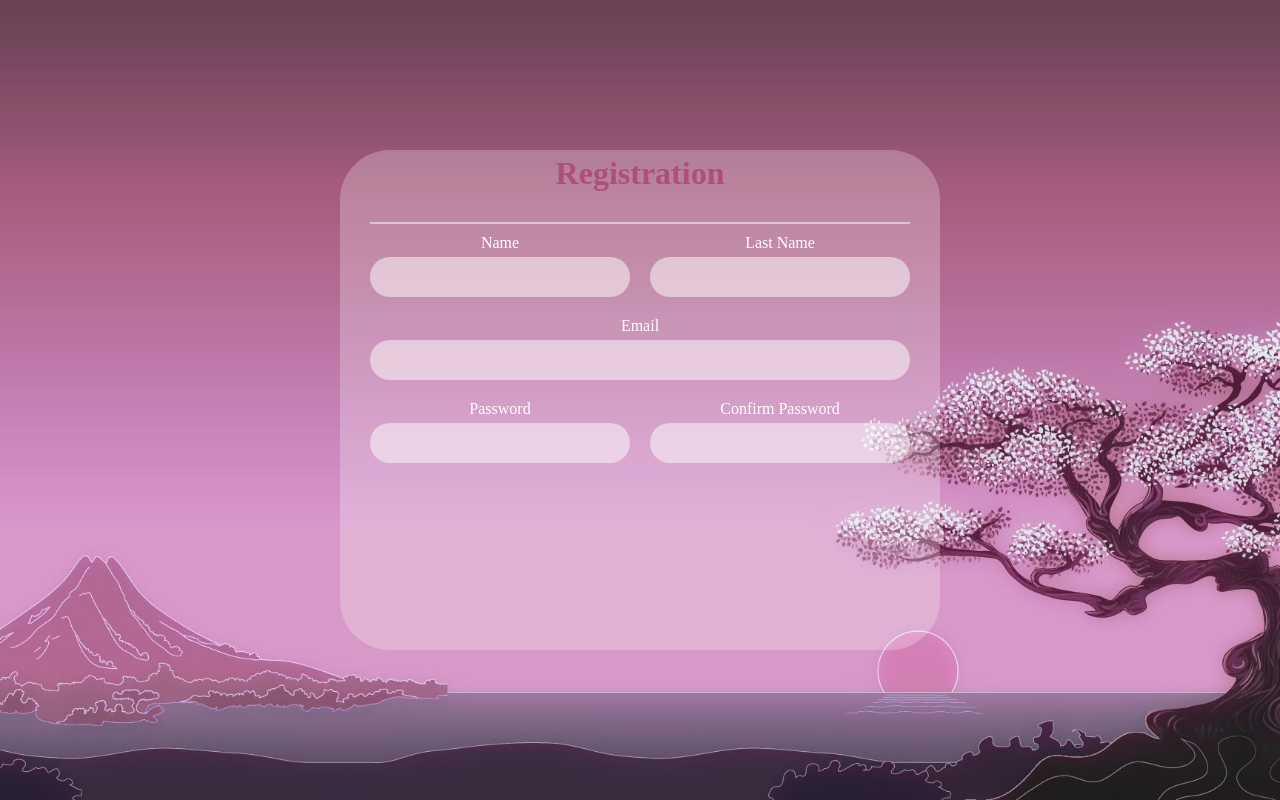
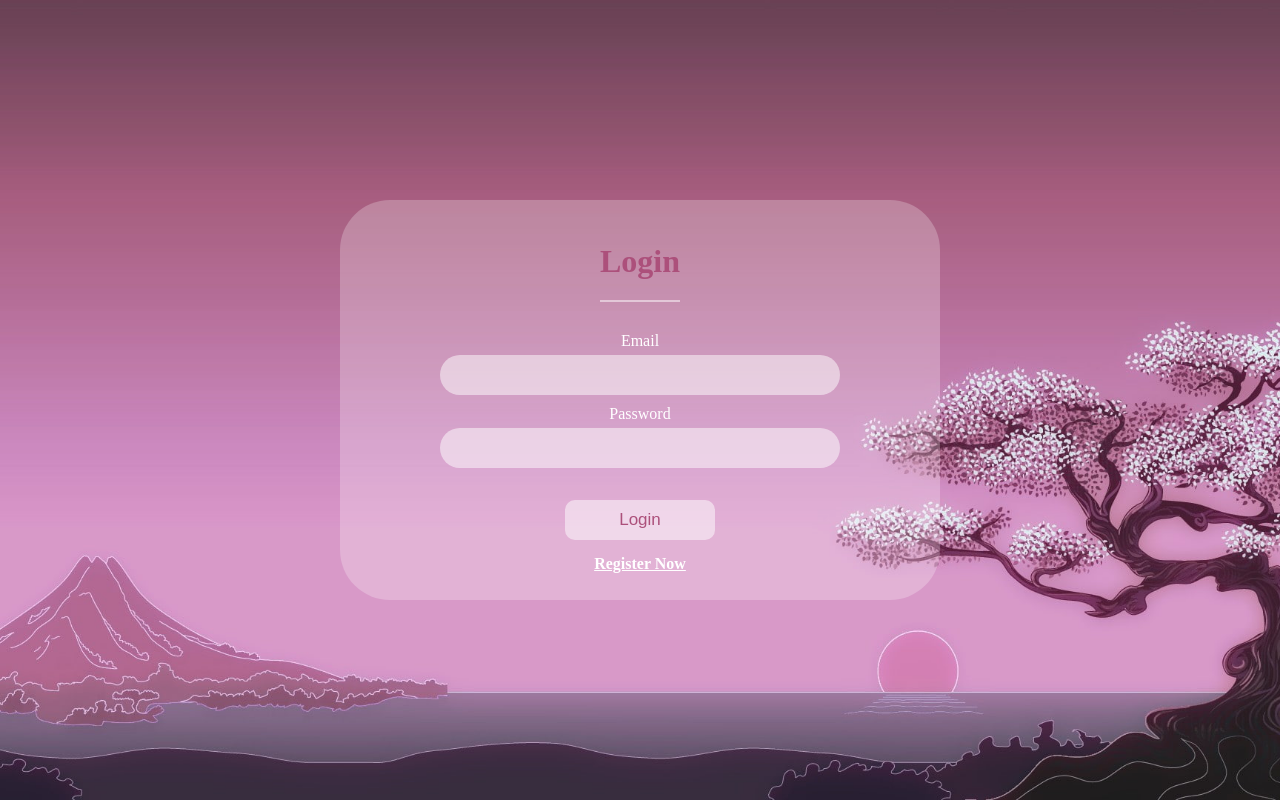
Before and after one commit to Gujaaa/registration, a plain HTML site: page index.html in a window 1280 px wide. Drawn offline with Linux system fonts and the light colour scheme.

Commit message:
login done

```diff
--- a/index.html
+++ b/index.html
@@ -9,10 +9,10 @@
 </head>
 
 <body>
-    <div class="container">
-        <div class="box">
+    <div class="r-container" id="rContainer">
+        <div class="r-box">
             <h1>Registration</h1>
-            <div class="namelastname">
+            <div class="r-namelastname">
                 <div>
                     <p>Name</p>
                     <input type="Name">
@@ -22,22 +22,47 @@
                     <input type="Lastname">
                 </div>
             </div>
-            <div class="email">
-                <div>
-                    <p>Email</p>
-                    <input type="Name">
-                </div>
+            <div class="r-email">
+                <p>Email</p>
+                <input type="Name">
             </div>
-            <div class="password">
+            <div class="r-password">
                 <div>
                     <p>Password</p>
                     <input type="password" id="password">
                 </div>
                 <div>
                     <p>Confirm Password</p>
-                    <input type="password" id="password">
+                    <input type="confirmpassword" id="Confirmpassword">
                 </div>
             </div>
+        </div>
+        <button class="r-button" type="submit">Register</button>
+    </div>
+
+
+
+
+    <!-- --------------------------------------------------- -->
+
+
+
+    <div class="l-container" id="lContainer">
+        <div class="l-box">
+            <h1>Login</h1>
+            <div class="l-email">
+                <p>Email</p>
+                <input type="Name">
+                <p>Password</p>
+                <input type="l-password" id="lPassword">
+            </div>
+        </div>
+        <div class="l-account">
+            <button class="l-button" type="submit">Login</button>
+            <h4 class="account" id="account">Register Now</h4>
+        </div>
+    </div>
 </body>
+<script src="index.js"></script>
 
 </html>
--- /dev/null
+++ b/index.js
@@ -0,0 +1,11 @@
+const register = document.getElementById('account')
+const rContainer = document.getElementById('rContainer')
+
+register.addEventListener('click', () => {
+    rContainer.style.display = 'flex'
+    document.getElementById('lContainer').style.display = 'none'
+
+    setTimeout(() => {
+        rContainer.classList.add('registerAnim')
+    }, 100);
+})
--- a/style.css
+++ b/style.css
@@ -1,3 +1,7 @@
+:root {
+    --main-purple-color: rgb(172, 80, 123);
+}
+
 * {
     margin: 0;
     padding: 0;
@@ -16,7 +20,7 @@ body {
     background-repeat: no-repeat;
 }
 
-.container {
+.r-container {
     width: 600px;
     height: 500px;
     display: flex;
@@ -25,29 +29,33 @@ body {
     flex-direction: column;
     border-radius: 50px;
     background-color: rgba(255, 255, 255, 0.24);
+    display: none;
+    opacity: 0;
+    transform: scale(0%);
+    transition: 1s cubic-bezier(0.77, 0, 0.175, 1);
 }
 
-.box h1 {
+.r-box h1 {
     text-align: center;
     border-bottom: solid rgba(255, 255, 255, 0.500) 2px;
-    padding: 5px 0 30px 0;
+    padding: 20px 0 20px 0;
     color: rgb(172, 80, 123);
 }
 
-.namelastname {
+.r-namelastname {
     gap: 20px;
     display: flex;
     padding: 0 0 10px 0;
 }
 
-.namelastname p {
+.r-namelastname p {
     padding: 10px 0 5px 0;
     display: flex;
     color: white;
     justify-content: center;
 }
 
-.namelastname input {
+.r-namelastname input {
     height: 40px;
     width: 260px;
     display: flex;
@@ -58,21 +66,21 @@ body {
     background-color: rgba(255, 255, 255, 0.500);
 }
 
-.email {
+.r-email {
     display: flex;
     flex-direction: column;
     align-items: center;
     padding: 0 0 10px 0;
 }
 
-.email p {
+.r-email p {
     padding: 10px 0 5px 0;
     display: flex;
     color: white;
     justify-content: center;
 }
 
-.email input {
+.r-email input {
     height: 40px;
     width: 540px;
     display: flex;
@@ -83,20 +91,20 @@ body {
     background-color: rgba(255, 255, 255, 0.500);
 }
 
-.password {
+.r-password {
     gap: 20px;
     display: flex;
-    padding: 0 0 10px 0;
+    padding: 0 0 40px 0;
 }
 
-.password p {
+.r-password p {
     padding: 10px 0 5px 0;
     display: flex;
     color: white;
     justify-content: center;
 }
 
-.password input {
+.r-password input {
     height: 40px;
     width: 260px;
     display: flex;
@@ -106,3 +114,132 @@ body {
     padding: 5px 10px 5px 10px;
     background-color: rgba(255, 255, 255, 0.500);
 }
+
+.r-button {
+    height: 40px;
+    width: 150px;
+    font-size: 17px;
+    border: 2px;
+    border-radius: 10px;
+    cursor: pointer;
+    background-color: rgba(255, 255, 255, 0.500);
+    transition: 0.5s;
+    color: rgb(172, 80, 123);
+}
+
+.r-button:hover {
+    background-color: rgb(172, 80, 123);
+    box-shadow: 0px 0px 30px rgb(172, 80, 123);
+    color: rgb(255, 255, 255);
+    font-weight: 500;
+}
+
+.l-container {
+    width: 600px;
+    height: 400px;
+    display: flex;
+    align-items: center;
+    justify-content: flex-start;
+    flex-direction: column;
+    border-radius: 50px;
+    background-color: rgba(255, 255, 255, 0.24);
+}
+
+.l-box {
+    width: auto;
+    height: 300px;
+    display: flex;
+    flex-direction: column;
+    align-items: center;
+    justify-content: center;
+    gap: 20px;
+}
+
+.l-box h1 {
+    text-align: center;
+    border-bottom: solid rgba(255, 255, 255, 0.500) 2px;
+    padding: 20px 0 20px 0;
+    color: rgb(172, 80, 123);
+}
+
+.l-email {
+    display: flex;
+    flex-direction: column;
+    align-items: center;
+    padding: 0 0 10px 0;
+}
+
+.l-email p {
+    padding: 10px 0 5px 0;
+    display: flex;
+    color: white;
+    justify-content: center;
+}
+
+.l-email input {
+    height: 40px;
+    width: 400px;
+    display: flex;
+    border: none;
+    outline: none;
+    border-radius: 20px;
+    padding: 5px 10px 5px 10px;
+    background-color: rgba(255, 255, 255, 0.500);
+}
+
+.l-password {
+    padding: 0 40px;
+}
+
+.l-password p {
+    padding: 10px 0 5px 0;
+    display: flex;
+    color: white;
+    justify-content: center;
+}
+
+.l-password input {
+    height: 40px;
+    width: 260px;
+    display: flex;
+    border: none;
+    outline: none;
+    border-radius: 20px;
+    padding: 5px 10px 5px 10px;
+    background-color: rgba(255, 255, 255, 0.500);
+}
+
+.l-button {
+    height: 40px;
+    width: 150px;
+    font-size: 17px;
+    border: 2px;
+    border-radius: 10px;
+    cursor: pointer;
+    background-color: rgba(255, 255, 255, 0.500);
+    transition: 0.5s;
+    color: var(--main-purple-color);
+}
+
+.l-account {
+    display: flex;
+    align-items: center;
+    flex-direction: column;
+    gap: 15px;
+}
+
+.account {
+    color: white;
+    cursor: pointer;
+    text-decoration: underline;
+    transition: 0.5s;
+}
+
+.account:hover {
+    color: var(--main-purple-color);
+}
+
+.registerAnim {
+    opacity: 1;
+    transform: scale(100%);
+}
```
